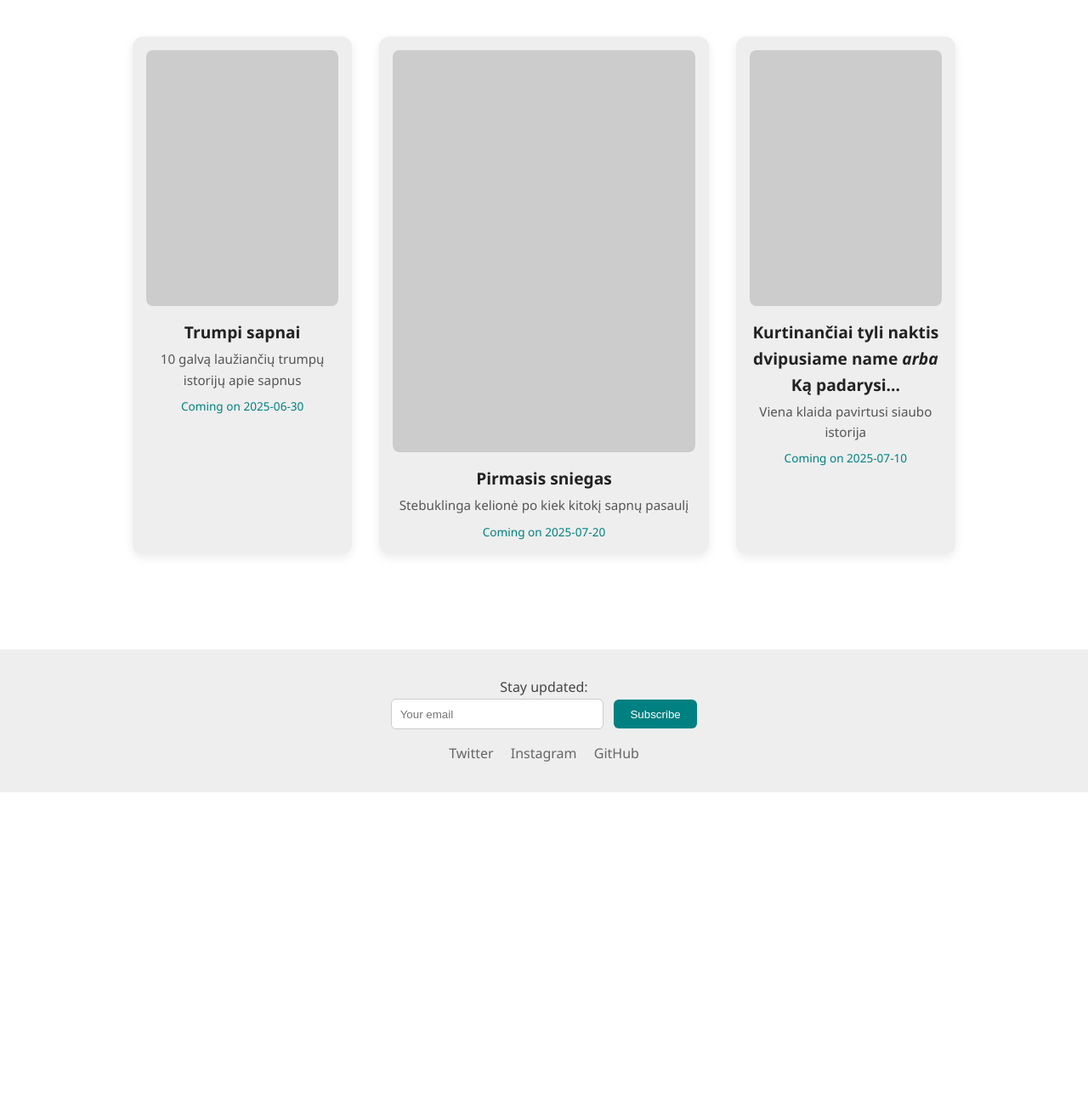
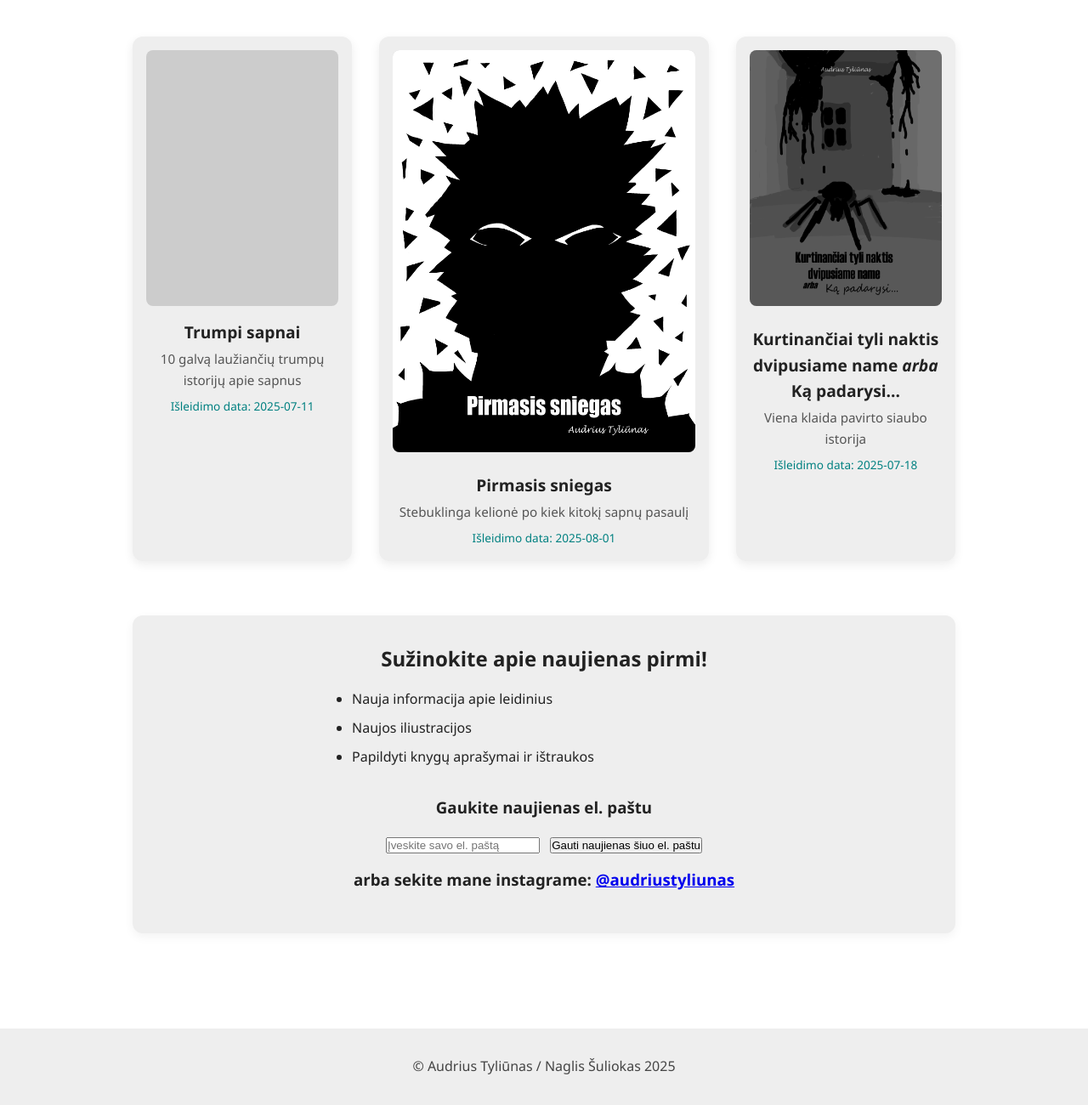
Before and after one commit to naglissul/audrius-raso, a plain HTML site: page public/index.html in a window 1280 px wide. Shown: the part 223-1523 px from the top of the page at 85% size. Before the commit the page ends 1155 px from the top, so only its background shows below. Drawn offline with Linux system fonts and the light colour scheme.

Commit message:
Add pages and covers

```diff
--- a/public/index.html
+++ b/public/index.html
@@ -4,156 +4,7 @@
     <meta charset="UTF-8" />
     <meta name="viewport" content="width=device-width, initial-scale=1.0" />
     <title>Audrius Tyliūnas</title>
-    <style>
-      :root {
-        --bg: #ffffff;
-        --text: #222222;
-        --accent: #008080;
-        --muted: #eeeeee;
-        --charcoal: #2e2e2e;
-      }
-
-      * {
-        margin: 0;
-        padding: 0;
-        box-sizing: border-box;
-      }
-
-      body {
-        background: var(--bg);
-        font-family: "Segoe UI", sans-serif;
-        color: var(--text);
-        line-height: 1.6;
-      }
-
-      header {
-        background: linear-gradient(120deg, var(--charcoal), #1e1e1e);
-        color: white;
-        padding: 3rem 1rem;
-        text-align: center;
-      }
-
-      header h1 {
-        font-size: 2.5rem;
-        font-weight: bold;
-      }
-
-      .tagline a {
-        color: #cccccc;
-        text-decoration: none;
-      }
-
-      .tagline a:hover {
-        text-decoration: underline;
-      }
-
-      main {
-        padding: 3rem 1rem;
-        max-width: 1000px;
-        margin: auto;
-      }
-
-      .books {
-        display: grid;
-        grid-template-columns: 1fr 1.5fr 1fr;
-        gap: 2rem;
-        margin-top: 2rem;
-      }
-
-      .book {
-        background: var(--muted);
-        padding: 1rem;
-        border-radius: 12px;
-        box-shadow: 0 4px 12px rgba(0, 0, 0, 0.08);
-        text-align: center;
-        transition: transform 0.2s;
-      }
-
-      .book:hover {
-        transform: translateY(-5px);
-      }
-
-      .cover {
-        width: 100%;
-        aspect-ratio: 3 / 4;
-        background: #ccc;
-        border-radius: 8px;
-        margin-bottom: 1rem;
-      }
-
-      .title {
-        font-weight: bold;
-        font-size: 1.2rem;
-        margin-bottom: 0.2rem;
-      }
-
-      .subtitle {
-        font-size: 0.95rem;
-        color: #555;
-        margin-bottom: 0.5rem;
-      }
-
-      .date {
-        font-size: 0.85rem;
-        color: var(--accent);
-      }
-
-      footer {
-        margin-top: 4rem;
-        padding: 2rem 1rem;
-        background: var(--muted);
-        text-align: center;
-        color: #444;
-      }
-
-      .newsletter input[type="email"] {
-        padding: 0.6rem;
-        width: 250px;
-        border: 1px solid #ccc;
-        border-radius: 6px;
-        margin-right: 0.5rem;
-      }
-
-      .newsletter button {
-        padding: 0.6rem 1.2rem;
-        border: none;
-        background: var(--accent);
-        color: white;
-        border-radius: 6px;
-        cursor: pointer;
-      }
-
-      .social {
-        margin-top: 1rem;
-      }
-
-      .social a {
-        margin: 0 0.5rem;
-        text-decoration: none;
-        color: #666;
-      }
-
-      @media (max-width: 768px) {
-        .books {
-          grid-template-columns: 1fr;
-        }
-      }
-
-      header .contacts {
-        margin-top: 0.5rem;
-        font-size: 0.95rem;
-      }
-
-      header .contacts a {
-        color: #cccccc;
-        text-decoration: none;
-        margin: 0 0.3rem;
-      }
-
-      header .contacts a:hover {
-        text-decoration: underline;
-      }
-    </style>
+    <link rel="stylesheet" href="style.css" />
   </head>
   <body>
     <header>
@@ -169,45 +20,54 @@
 
     <main>
       <section class="books">
-        <div class="book">
+        <a href="trumpi-sapnai.html" class="book">
           <div class="cover"></div>
           <div class="title">Trumpi sapnai</div>
           <div class="subtitle">
             10 galvą laužiančių trumpų istorijų apie sapnus
           </div>
-          <div class="date">Coming on 2025-06-30</div>
-        </div>
-        <div class="book">
-          <div class="cover"></div>
+          <div class="date">Išleidimo data: 2025-07-11</div>
+        </a>
+        <a href="pirmasis-sniegas.html" class="book">
+          <div><img class="cover" src="image.png" /></div>
           <div class="title">Pirmasis sniegas</div>
           <div class="subtitle">
             Stebuklinga kelionė po kiek kitokį sapnų pasaulį
           </div>
-          <div class="date">Coming on 2025-07-20</div>
-        </div>
-        <div class="book">
-          <div class="cover"></div>
+          <div class="date">Išleidimo data: 2025-08-01</div>
+        </a>
+        <a href="kurtinanciai-tyli-naktis.html" class="book">
+          <div><img class="cover" src="image-1.png" /></div>
           <div class="title">
             Kurtinančiai tyli naktis dvipusiame name <em>arba</em> Ką
             padarysi...
           </div>
-          <div class="subtitle">Viena klaida pavirtusi siaubo istorija</div>
-          <div class="date">Coming on 2025-07-10</div>
-        </div>
+          <div class="subtitle">Viena klaida pavirto siaubo istorija</div>
+          <div class="date">Išleidimo data: 2025-07-18</div>
+        </a>
+      </section>
+      <section>
+        <h2>Sužinokite apie naujienas pirmi!</h2>
+        <ul>
+          <li>Nauja informacija apie leidinius</li>
+          <li>Naujos iliustracijos</li>
+          <li>Papildyti knygų aprašymai ir ištraukos</li>
+        </ul>
+        <h3>Gaukite naujienas el. paštu</h3>
+        <input
+          type="email"
+          placeholder="Įveskite savo el. paštą"
+          class="newsletter"
+        />
+        <button>Gauti naujienas šiuo el. paštu</button>
+        <h3>
+          arba sekite mane instagrame:
+          <a href="https://instagram.com/audriustyliunas" target="_blank">
+            @audriustyliunas
+          </a>
+        </h3>
       </section>
     </main>
-
-    <footer>
-      <div class="newsletter">
-        <p>Stay updated:</p>
-        <input type="email" placeholder="Your email" />
-        <button>Subscribe</button>
-      </div>
-      <div class="social">
-        <a href="#">Twitter</a>
-        <a href="#">Instagram</a>
-        <a href="#">GitHub</a>
-      </div>
-    </footer>
+    <footer>© Audrius Tyliūnas / Naglis Šuliokas 2025</footer>
   </body>
 </html>
--- /dev/null
+++ b/public/style.css
@@ -0,0 +1,188 @@
+:root {
+  --bg: #ffffff;
+  --text: #222222;
+  --accent: #008080;
+  --muted: #eeeeee;
+  --charcoal: #2e2e2e;
+}
+
+* {
+  margin: 0;
+  padding: 0;
+  box-sizing: border-box;
+}
+
+body {
+  background: var(--bg);
+  font-family: "Segoe UI", sans-serif;
+  color: var(--text);
+  line-height: 1.6;
+}
+
+header {
+  background: linear-gradient(120deg, var(--charcoal), #1e1e1e);
+  color: white;
+  padding: 3rem 1rem;
+  text-align: center;
+}
+
+header h1 {
+  font-size: 2.5rem;
+  font-weight: bold;
+}
+
+.tagline a {
+  color: #cccccc;
+  text-decoration: none;
+}
+
+.tagline a:hover {
+  text-decoration: underline;
+}
+
+main {
+  padding: 3rem 1rem;
+  max-width: 1000px;
+  margin: auto;
+}
+
+.books {
+  display: grid;
+  grid-template-columns: 1fr 1.5fr 1fr;
+  gap: 2rem;
+  margin-top: 2rem;
+}
+
+.book {
+  background: var(--muted);
+  padding: 1rem;
+  border-radius: 12px;
+  box-shadow: 0 4px 12px rgba(0, 0, 0, 0.08);
+  text-align: center;
+  transition: transform 0.2s;
+}
+
+.book:hover {
+  transform: translateY(-5px);
+}
+
+.cover {
+  width: 100%;
+  aspect-ratio: 3 / 4;
+  background: #ccc;
+  border-radius: 8px;
+  margin-bottom: 1rem;
+}
+
+.title {
+  font-weight: bold;
+  font-size: 1.2rem;
+  margin-bottom: 0.2rem;
+}
+
+.subtitle {
+  font-size: 0.95rem;
+  color: #555;
+  margin-bottom: 0.5rem;
+}
+
+.date {
+  font-size: 0.85rem;
+  color: var(--accent);
+}
+
+footer {
+  margin-top: 4rem;
+  padding: 2rem 1rem;
+  background: var(--muted);
+  text-align: center;
+  color: #444;
+}
+
+.newsletter input[type="email"] {
+  padding: 0.6rem;
+  width: 250px;
+  border: 1px solid #ccc;
+  border-radius: 6px;
+  margin-right: 0.5rem;
+}
+
+.newsletter button {
+  padding: 0.6rem 1.2rem;
+  border: none;
+  background: var(--accent);
+  color: white;
+  border-radius: 6px;
+  cursor: pointer;
+}
+
+.social {
+  margin-top: 1rem;
+}
+
+.social a {
+  margin: 0 0.5rem;
+  text-decoration: none;
+  color: #666;
+}
+
+@media (max-width: 768px) {
+  .books {
+    grid-template-columns: 1fr;
+  }
+}
+
+header .contacts {
+  margin-top: 0.5rem;
+  font-size: 0.95rem;
+}
+
+header .contacts a {
+  color: #cccccc;
+  text-decoration: none;
+  margin: 0 0.3rem;
+}
+
+header .contacts a:hover {
+  text-decoration: underline;
+}
+
+main section:nth-of-type(2) {
+  background: var(--muted);
+  padding: 2rem 1rem;
+  margin-top: 4rem;
+  border-radius: 12px;
+  text-align: center;
+  box-shadow: 0 4px 12px rgba(0, 0, 0, 0.05);
+}
+
+main section:nth-of-type(2) h2,
+main section:nth-of-type(2) h3 {
+  margin-bottom: 1rem;
+}
+
+main section:nth-of-type(2) ul {
+  list-style: disc;
+  padding-left: 1.5rem;
+  text-align: left;
+  max-width: 500px;
+  margin: 1rem auto 2rem;
+}
+
+main section:nth-of-type(2) li {
+  margin-bottom: 0.5rem;
+}
+
+main section:nth-of-type(2) input[type="email"] {
+  margin-bottom: 1rem;
+}
+
+main section:nth-of-type(2) button {
+  margin-left: 0.5rem;
+}
+
+.book {
+  display: block;
+  text-decoration: none;
+  color: inherit;
+}
```
Also changed, not shown: public/kurtinanciai-tyli-naktis.html (added, +35 -0 lines), public/pirmasis-sniegas.html (added, +35 -0 lines), public/trumpi-sapnai.html (added, +34 -0 lines), public/image-1.png (added), public/image.png (added).
